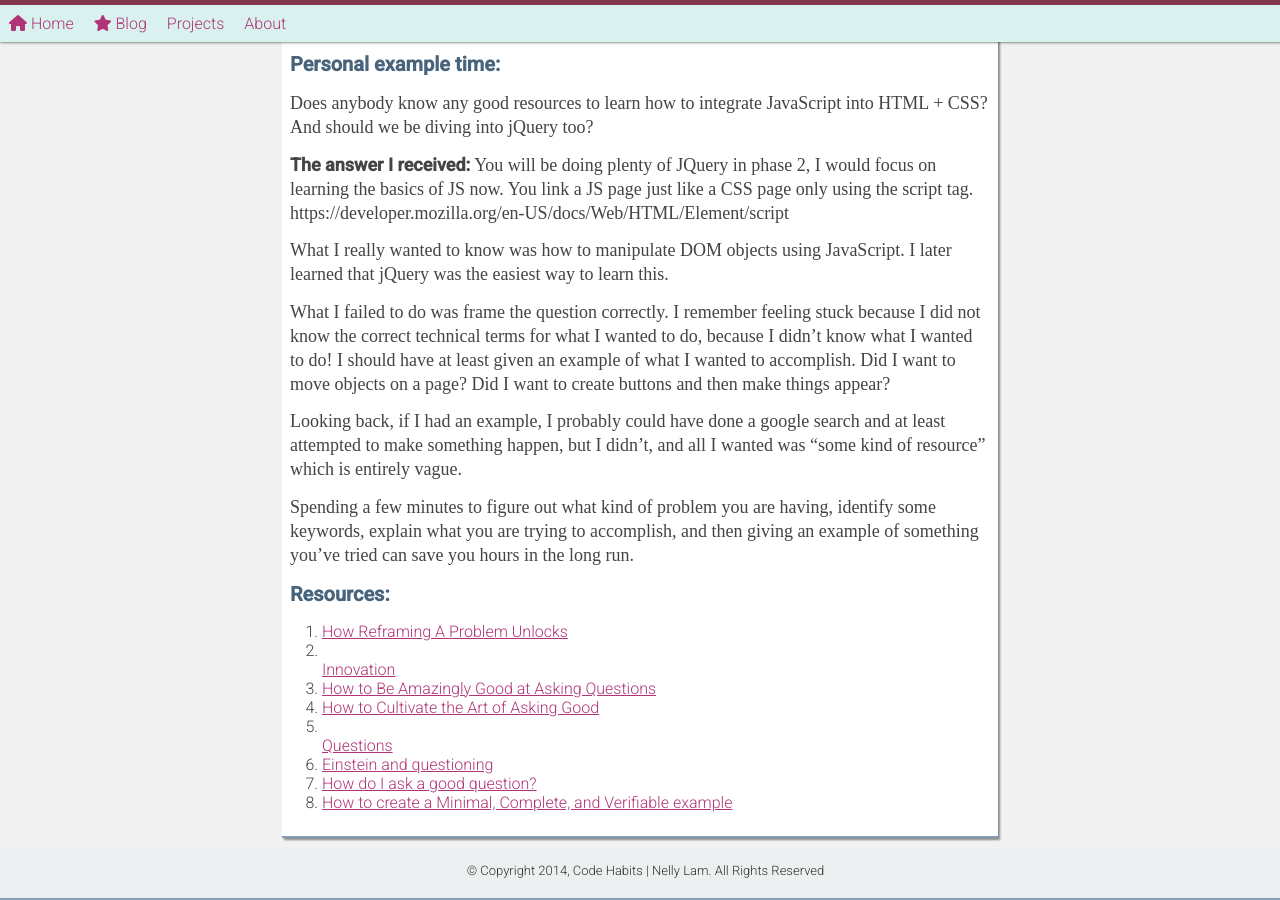
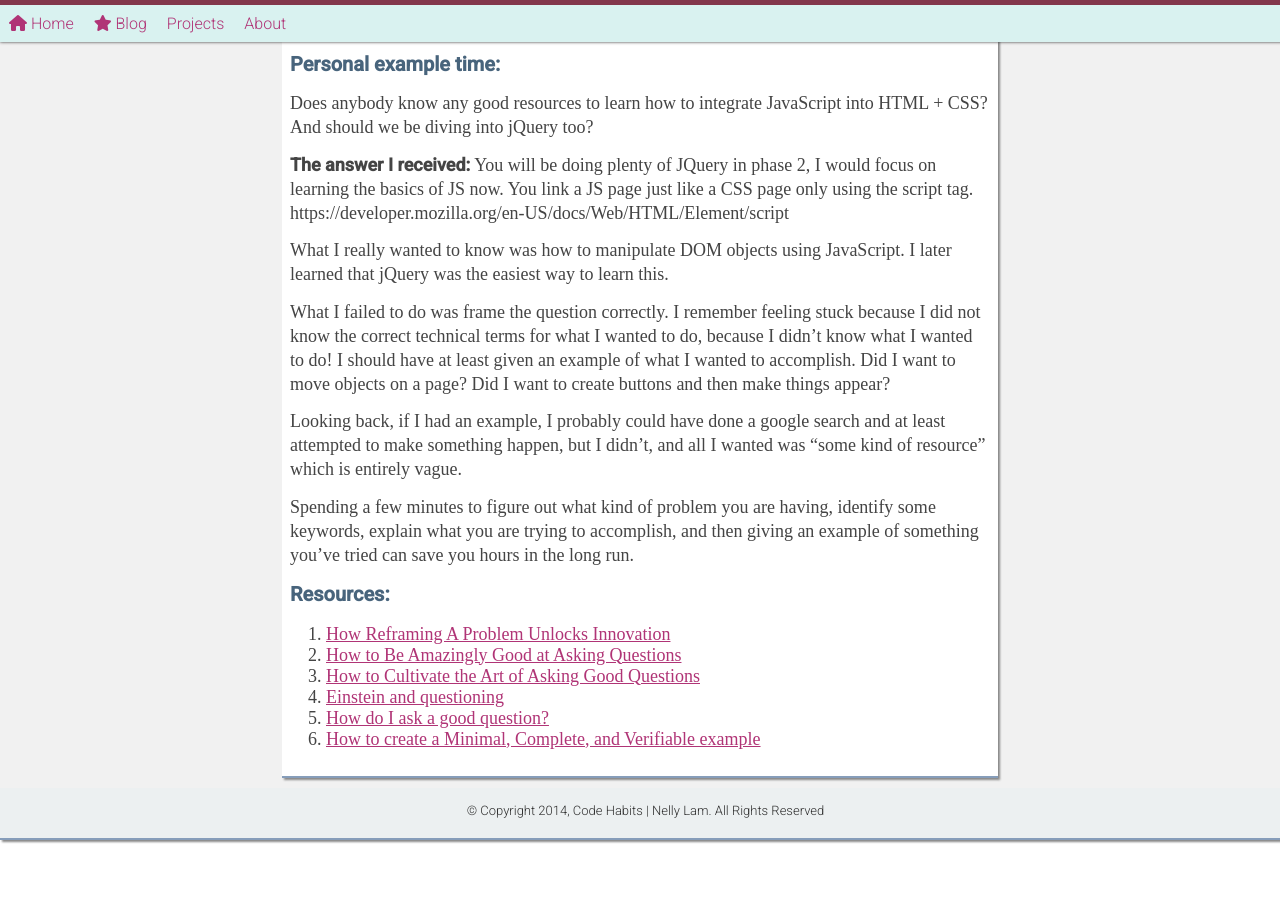
Before and after one commit to nellylam/nellylam.github.io, a Jekyll site: the page built from _posts/2014-09-11-How-to-Ask-Questions.html, in a window 1280 px wide and 900 px high, scrolled down 1812 px. Built offline with Jekyll 4.4.1, drawn with Linux system fonts in a browser that asks for light colours; nearby versions of some CDN libraries; library files that are not in the unit come from our copies; Markdown is read by kramdown in place of the engine named in the settings.

Commit message:
fixed resources list

```diff
--- a/_posts/2014-09-11-How-to-Ask-Questions.html
+++ b/_posts/2014-09-11-How-to-Ask-Questions.html
@@ -64,10 +64,10 @@ You will be doing plenty of JQuery in phase 2, I would focus on learning the bas
 <p>Spending a few minutes to figure out what kind of problem you are having, identify some keywords, explain what you are trying to accomplish, and then giving an example of something you’ve tried can save you hours in the long run.</p>
 
 <p class='articleheadings'>Resources:</p>
-<ol class='resource-links'>
-<li><a href="http://www.fastcodesign.com/1672354/how-reframing-a-problem-unlocks-innovation?partner=newsletter">How Reframing A Problem Unlocks <li></li>Innovation</a></li>
+<ol class=>
+<li><a href="http://www.fastcodesign.com/1672354/how-reframing-a-problem-unlocks-innovation?partner=newsletter">How Reframing A Problem Unlocks Innovation</a></li>
 <li><a href="http://www.lifehack.org/articles/communication/how-amazingly-good-asking-questions.html">How to Be Amazingly Good at Asking Questions</a></li>
-<li><a href="http://blogs.wsj.com/speakeasy/2014/03/05/how-to-cultivate-the-art-of-asking-good-questions/">How to Cultivate the Art of Asking Good <li></li>Questions</a></li>
+<li><a href="http://blogs.wsj.com/speakeasy/2014/03/05/how-to-cultivate-the-art-of-asking-good-questions/">How to Cultivate the Art of Asking Good Questions</a></li>
 <li><a href="http://amorebeautifulquestion.com/einstein-questioning/">Einstein and questioning</a></li>
 <li><a href="http://stackoverflow.com/help/how-to-ask">How do I ask a good question?</a></li>
 <li><a href="http://stackoverflow.com/help/mcve">How to create a Minimal, Complete, and Verifiable example</a></p></li>
```
Also changed, not shown: 1 other file.
